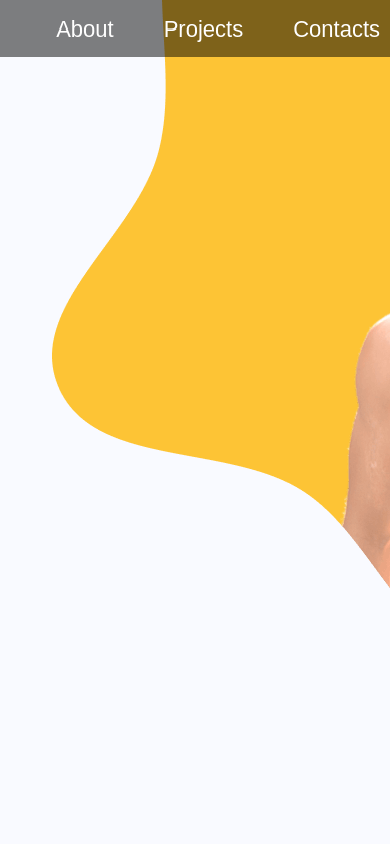
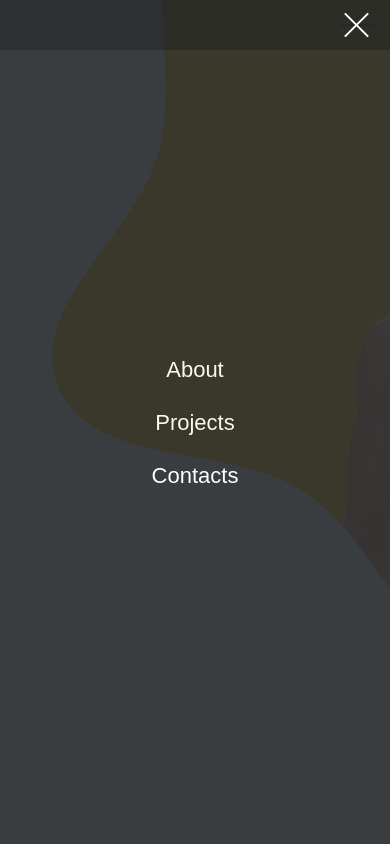
Before and after one commit to RomanHass/portfolio-project, a React app: page / in a window 390 px wide. Shown: the top 844 px of the page. Built offline with nearby package versions, Linux system fonts and the light colour scheme; a web font is replaced by a local one.

Commit message:
Added Component mobileMenu. Added styles from Menu, Header

```diff
--- a/src/compontens/menu/Menu.tsx
+++ b/src/compontens/menu/Menu.tsx
@@ -1,13 +1,10 @@
 import styled from "styled-components";
-import { FlexWrapper } from "../FlexWrapper";
 import { theme } from "../../styles/Theme";
-import { Container } from "../Container";
 
 export const Menu = (props: {menuItems: Array<string>}) => {
   return (
     <StyledMenu>
       <ul>
-        <FlexWrapper justify={"flex-end"} gap={"50px"} align={"center"}>
         {props.menuItems.map((item, index) => {
           return (
             <ListItem key={index}>
@@ -23,13 +20,25 @@ export const Menu = (props: {menuItems: Array<string>}) => {
             </ListItem>
           )
         })}
-        </FlexWrapper>
       </ul>
     </StyledMenu>
   );
 };
 
-const StyledMenu = styled.nav``
+const StyledMenu = styled.nav`
+  display: block;
+  @media ${theme.media.mobile} {
+    display: none;
+  }
+
+  ul {
+    padding: 8px 0;
+    display: flex;
+    justify-content: flex-end;
+    align-items: center;
+    gap: 50px;
+  }
+`
 
 const Link = styled.a`
   font-family: "Raleway", sans-serif;
--- /dev/null
+++ b/src/compontens/mobileMenu/MobileMenu.tsx
@@ -0,0 +1,174 @@
+import styled, { css } from "styled-components";
+import { theme } from "../../styles/Theme";
+
+export const MobileMenu = (props: {menuItems: Array<string>}) => {
+  return (
+    <StyledMobileMenu>
+      <BurgerButton isOpen={true}>
+        <span></span>
+      </BurgerButton>
+      <MobileMenuPopup isOpen={true}>
+        <ul>
+          {props.menuItems.map((item, index) => {
+            return (
+              <ListItem key={index}>
+                <Link href="">
+                  {item}
+                  <Mask>
+                      <span>{item}</span>
+                  </Mask>
+                  <Mask>
+                      <span>{item}</span>
+                  </Mask>
+                </Link>
+              </ListItem>
+            )
+          })}
+        </ul>
+      </MobileMenuPopup>
+    </StyledMobileMenu>
+  );
+};
+
+const StyledMobileMenu = styled.nav`
+  display: none;
+
+  @media ${theme.media.mobile} {
+    display: block;
+  }
+`
+
+const BurgerButton = styled.button<{isOpen: boolean}>`
+  position: absolute;
+  top: 50%;
+  right: 17px;
+  transform: translateY(-50%);
+  width: 33px;
+  height: 18px;
+  z-index: 999;
+
+  span {
+    position: absolute;
+    top: 50%;
+    left: 0;
+    transform: translateY(-50%);
+    width: 100%;
+    height: 2px;
+    background-color: #fff;
+
+    ${props => props.isOpen && css<{isOpen: boolean}>`
+      background-color: ${theme.colors.accent};
+    `}
+
+    &:before {
+      content: '';
+      position: absolute;
+      left: 0;
+      transform: translateY(-8px);
+      width: 100%;
+      height: 2px;
+      background-color: #fff;
+
+      ${props => props.isOpen && css<{isOpen: boolean}>`
+        transform: rotate(-45deg) translateY(0);
+      `}
+    }
+
+    &:after {
+      content: '';
+      position: absolute;
+      left: 0;
+      transform: translateY(8px);
+      width: 100%;
+      height: 2px;
+      background-color: #fff;
+
+      ${props => props.isOpen && css<{isOpen: boolean}>`
+        transform: rotate(45deg) translateY(0);
+      `}
+    }
+  }
+`
+
+const MobileMenuPopup = styled.div<{isOpen: boolean}>`
+  position: fixed;
+  display: none;
+  inset: 0;
+  z-index: 100;
+  background-color: ${theme.colors.accent};
+  opacity: 0.9;
+
+  ${props => props.isOpen && css<{isOpen: boolean}>`
+    display: flex;
+    justify-content: center;
+    align-items: center;
+  `}
+
+  ul {
+    padding: 8px 0;
+    display: flex;
+    flex-direction: column;
+    justify-content: center;
+    align-items: center;
+    gap: 20px;
+  }
+`
+
+const Link = styled.a`
+  font-family: "Raleway", sans-serif;
+  font-weight: 500;
+  font-size: 22px;
+  color: transparent;
+`
+
+const Mask = styled.span`
+  position: absolute;
+  top: 0;
+  left: 0;
+  display: inline-block;
+  height: 50%;
+  overflow-y: hidden;
+  color: ${theme.colors.accent};
+  color: #fff;
+
+  & + & {
+    top: 50%;
+    span {
+      display: inline-block;
+      transform: translateY(-50%);
+    }
+  }
+`
+
+const ListItem = styled.li`
+  position: relative;
+
+  &::before {
+    content: '';
+    position: absolute;
+    top: 50%;
+    left: -7px;
+    right: -7px;
+    z-index: 1;
+    display: inline-block;
+    height: 3px;
+    background-color: ${theme.colors.accent};
+    transform: scale(0);
+    cursor: pointer;
+  }
+
+  &:hover {
+    &::before {
+      transform: scale(1);
+    }
+
+    ${Mask} {
+      color: ${theme.colors.rarely};
+      transform: skewX(12deg) translateX(5px);
+
+      & + ${Mask} {
+        transform: skewX(12deg) translateX(-5px);
+      }
+    }
+  }
+`
--- a/src/layout/header/Header.tsx
+++ b/src/layout/header/Header.tsx
@@ -1,6 +1,7 @@
 import styled from "styled-components";
 import { Menu } from "../../compontens/menu/Menu";
 import { Container } from "../../compontens/Container";
+import { MobileMenu } from "../../compontens/mobileMenu/MobileMenu";
 
 const items = ['About', 'Projects', 'Contacts'];
 
@@ -8,9 +9,8 @@ export const Header = () => {
   return (
     <StyledHeader>
       <Container>
-        <HeaderInner>
-          <Menu menuItems={items}/>
-        </HeaderInner>
+        <Menu menuItems={items}/>
+        <MobileMenu menuItems={items}/>
       </Container>
     </StyledHeader>
   );
@@ -20,11 +20,8 @@ const StyledHeader = styled.header`
     position: fixed;
     top: 0;
     left: 0;
+    min-height: 50px;
     width: 100%;
     z-index: 100;
     background-color: rgba(0, 0, 0, 0.5)
 `
-
-const HeaderInner = styled.div`
-  padding: 12px 0;
-`
--- a/src/styles/Theme.ts
+++ b/src/styles/Theme.ts
@@ -6,4 +6,10 @@ export const theme = {
     font: "#828282",
     rarely: "#FDC435",
     borderColor: "#e8ecf4"
-  }}
+  },
+
+  media: {
+    tablet: "screen and (max-width: 767px)",
+    mobile: "screen and (max-width: 575px)"
+  }
+}
```
Lines whose indentation alone changed are shown as unchanged.
